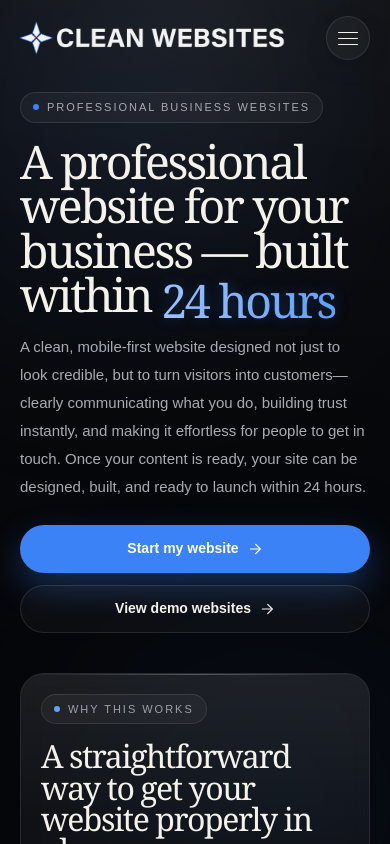
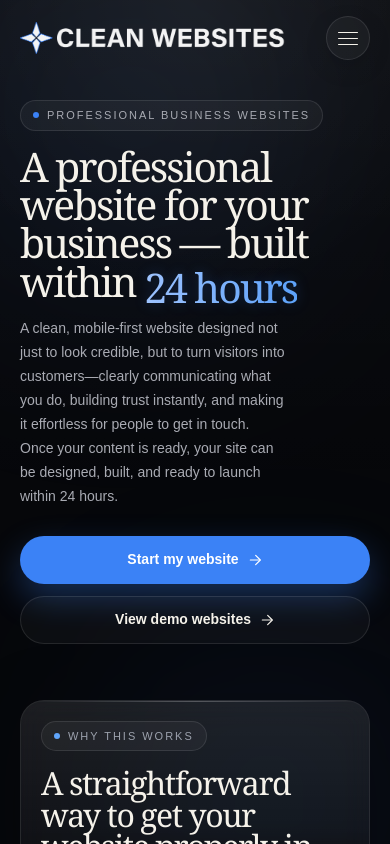
Before and after one commit to cleanwebsitesuk/cleanwebsites, a Next.js app: page / in a window 390 px wide. Shown: the top 844 px of the page. Built offline with nearby package versions, Linux system fonts and the light colour scheme.

Commit message:
Update page.tsx

```diff
--- a/app/page.tsx
+++ b/app/page.tsx
@@ -656,7 +656,7 @@ function HeroSection({
 
 return (
   <section className="relative">
-    <div className="mx-auto flex w-full max-w-7xl items-center px-5 pb-8 pt-4 sm:px-6 sm:pb-12 sm:pt-8 lg:min-h-[calc(100svh-78px)] lg:px-8 lg:pb-14 lg:pt-10">
+    <div className="mx-auto flex w-full max-w-7xl items-center px-5 pb-12 pt-6 sm:px-6 sm:pb-12 sm:pt-8 lg:min-h-[calc(100svh-78px)] lg:px-8 lg:pb-14 lg:pt-10">
       <div className="grid w-full gap-8 lg:grid-cols-[minmax(0,1fr)_minmax(440px,1fr)] lg:items-start lg:gap-10">
         <div className="mx-auto flex w-full max-w-[680px] flex-col justify-center lg:mx-0 lg:max-w-[680px]">
           <div className="w-fit">
@@ -674,7 +674,7 @@ return (
             </div>
           </div>
 
-<h1 className="mt-4 max-w-[14ch] font-serif text-[2.9rem] leading-[0.96] tracking-[-0.05em] text-[#F5F2EA] sm:text-[clamp(3.4rem,6.2vw,4.5rem)] sm:max-w-[11.5ch]">
+<h1 className="mt-4 max-w-[13ch] font-serif text-[2.55rem] leading-[0.94] tracking-[-0.05em] text-[#F5F2EA] sm:text-[clamp(3.4rem,6.2vw,4.5rem)] sm:max-w-[11.5ch]">
   A professional website for your business — built within{" "}
   <motion.span
     initial={reduceMotion ? false : { opacity: 0.7, y: 6 }}
@@ -702,14 +702,14 @@ return (
   </motion.span>
 </h1>
 
-          <p className="mt-4 max-w-xl text-[15px] leading-7 text-[#A9ABB3] sm:mt-5 sm:text-[16px] sm:leading-8">
+          <p className="mt-4 max-w-[34ch] text-[14px] leading-6 text-[#A9ABB3] sm:mt-5 sm:max-w-xl sm:text-[16px] sm:leading-8">
             A clean, mobile-first website designed not just to look credible,
             but to turn visitors into customers—clearly communicating what you do,
             building trust instantly, and making it effortless for people to get in touch.
             Once your content is ready, your site can be designed, built, and ready to launch within 24 hours.
           </p>
 
-          <div className="mt-6 flex w-full flex-col gap-3 sm:flex-row">
+          <div className="mt-7 flex w-full flex-col gap-3 sm:mt-6 sm:flex-row">
             <MagneticLink
               href="/start"
               disabled={isMobile}
```
